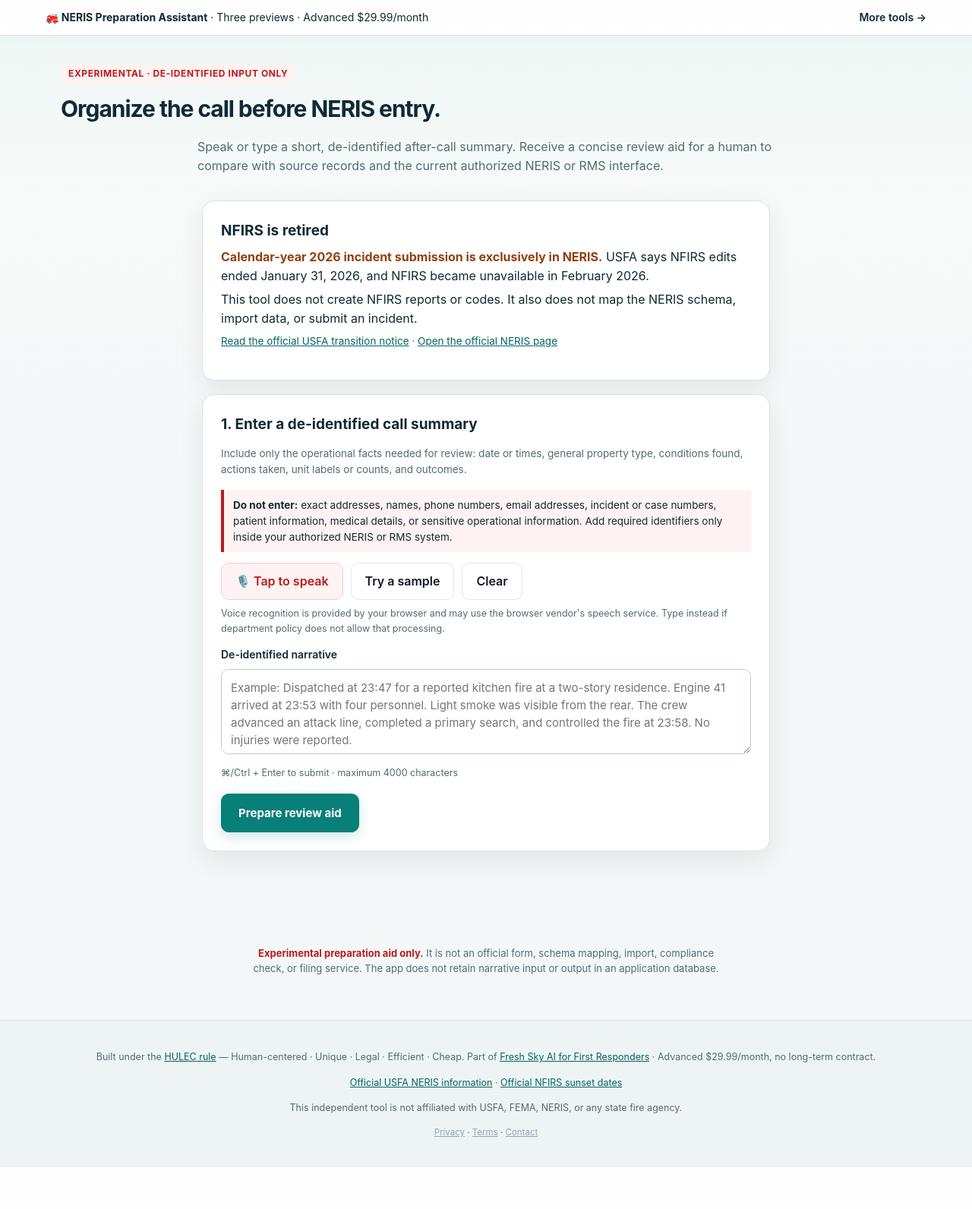
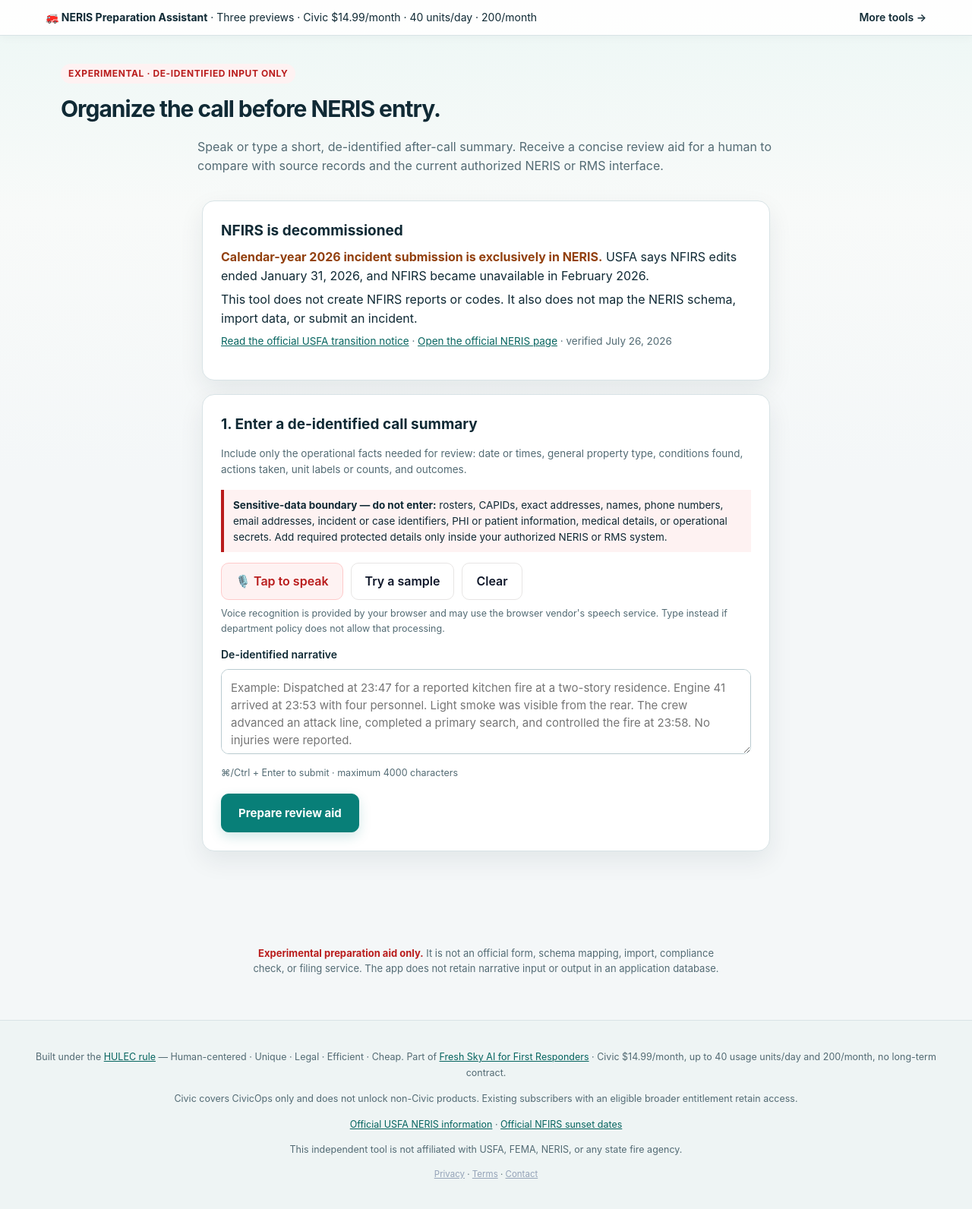
Before and after one commit to justfreshsky-jpg/NFIRSAssistant, a Flask app: page / in a window 1280 px wide. Shown: the whole page at 76% size. Before the commit the page ends 1537 px from the top, so only its background shows below. Run offline with Flask 3, Linux system fonts and the light colour scheme.

Commit message:
Align NERIS preparation Civic access and safety

```diff
--- a/app.py
+++ b/app.py
@@ -1,6 +1,6 @@
 """FreshSkyAI NERIS Preparation Assistant.
 
-The legacy NFIRS drafting feature is retired. Starting January 1, 2026,
+The legacy NFIRS drafting feature is decommissioned. Starting January 1, 2026,
 calendar-year 2026 incident submission is exclusively in NERIS, and NFIRS
 became unavailable in February 2026. This app now turns a de-identified
 after-call narrative into a plain-language review aid for a human completing
@@ -53,6 +53,9 @@
     primary_url=os.environ.get('APP_URL', 'https://nfirs.freshskyai.com'),
     community_mode=True,
     gate_all_post=True,
+    subscription_tier='civic',
+    subscription_amount_cents=1499,
+    workspace_id='civic',
 )
 install_hulec(app, slug='nfirs')
 install_security_headers(app)
@@ -420,7 +423,7 @@
     return (
         jsonify(
             error=(
-                "NFIRS draft generation is retired. Calendar-year 2026 incident "
+                "NFIRS draft generation is decommissioned. Calendar-year 2026 incident "
                 "submission is exclusively in NERIS. Use the de-identified "
                 "preparation endpoint instead."
             ),
@@ -503,9 +506,9 @@
 </head><body>
 <a href="/">← Back to NERIS Preparation Assistant</a>
 <h1>Privacy Policy — NERIS Preparation Assistant</h1>
-<p><em>Last updated 2026-07-16</em></p>
+<p><em>Last updated 2026-07-26</em></p>
 <h2>Use de-identified input only</h2>
-<p>Do not enter exact addresses, names, phone numbers, email addresses, incident or case numbers, patient information, medical details, or sensitive operational information. Add required identifiers only inside your department's authorized NERIS or RMS system.</p>
+<p>Do not enter rosters, CAPIDs, exact addresses, names, phone numbers, email addresses, incident or case identifiers, PHI or patient information, medical details, or operational secrets. Add required protected details only inside your department's authorized NERIS or RMS system.</p>
 <h2>What we process</h2>
 <p>The de-identified narrative you submit is sent to FreshSkyAI's privacy-restricted AI provider chain to create the review aid. A pre-provider filter rejects likely personal identifiers. The app uses a minimal email-based subscription record and does not save narratives or results to an application database.</p>
 <h2>Optional browser voice recognition</h2>
@@ -528,15 +531,15 @@
 </head><body>
 <a href="/">← Back to NERIS Preparation Assistant</a>
 <h1>Terms of Use — NERIS Preparation Assistant</h1>
-<p><em>Last updated 2026-07-16</em></p>
+<p><em>Last updated 2026-07-26</em></p>
 <h2>Experimental preparation aid</h2>
-<p>This paid tool organizes a de-identified after-call narrative for human review. It is not a NERIS form, schema mapping, import file, compliance check, filing service, or official incident report.</p>
-<h2>NFIRS is retired</h2>
+<p>This paid CivicOps tool organizes a de-identified after-call narrative for human review. It is not a NERIS form, schema mapping, import file, compliance check, filing service, or official incident report. Three previews are included; Civic costs $14.99/month with up to 40 usage units per day and 200 per month. Civic covers CivicOps only and does not unlock non-Civic workspaces. Existing subscribers with an eligible broader entitlement retain access.</p>
+<h2>NFIRS is decommissioned</h2>
 <p>The tool does not generate NFIRS reports or codes. USFA states that calendar-year 2026 incident submission is exclusively in NERIS, NFIRS edits ended January 31, 2026, and NFIRS became unavailable in February 2026. See the <a href="{USFA_NFIRS_SUNSET_URL}">official transition notice</a>.</p>
 <h2>Human verification required</h2>
 <p>AI output may be incomplete or wrong. An authorized human must verify every item against source records, the current NERIS or RMS interface, department policy, and applicable law before using it.</p>
 <h2>Prohibited input</h2>
-<p>Do not submit PII, PHI, patient-care information, exact addresses, incident identifiers, classified information, or sensitive operational details.</p>
+<p>Do not submit rosters, CAPIDs, PII, PHI or patient-care information, exact addresses, incident or case identifiers, classified information, or operational secrets.</p>
 <h2>No affiliation or warranty</h2>
 <p>FreshSkyAI is not affiliated with USFA, FEMA, NERIS, or any state fire agency. The tool is provided "as is" without warranty, and Fresh Sky LLC disclaims liability for use or misuse of its output.</p>
 <h2>Contact</h2>
--- a/requirements.txt
+++ b/requirements.txt
@@ -3,4 +3,4 @@
 gunicorn==23.0.0
 requests==2.34.2
 urllib3==2.7.0
-freshsky-common @ git+https://github.com/justfreshsky-jpg/freshsky-common.git@587c4381f5976e66341fca42ca130a29528587bb
+freshsky-common @ git+https://github.com/justfreshsky-jpg/freshsky-common.git@05fe2d0a11fd81ee82f16f6270fc061b0fc15b37
--- a/templates/index.html
+++ b/templates/index.html
@@ -149,7 +149,7 @@
 </head>
 <body>
   <div class="topbar">
-    <span><strong>🚒 NERIS Preparation Assistant</strong> &middot; Three previews · Advanced $29.99/month</span>
+    <span><strong>🚒 NERIS Preparation Assistant</strong> &middot; Three previews · Civic $14.99/month · 40 units/day · 200/month</span>
     <a href="https://firstresponder.freshskyai.com/" target="_blank" rel="noopener">More tools →</a>
   </div>
 
@@ -161,16 +161,16 @@
 
   <main>
     <section class="card transition" aria-labelledby="transition-title">
-      <h2 id="transition-title">NFIRS is retired</h2>
+      <h2 id="transition-title">NFIRS is decommissioned</h2>
       <p><strong>Calendar-year 2026 incident submission is exclusively in NERIS.</strong> USFA says NFIRS edits ended January 31, 2026, and NFIRS became unavailable in February 2026.</p>
       <p>This tool does not create NFIRS reports or codes. It also does not map the NERIS schema, import data, or submit an incident.</p>
-      <p class="sub"><a href="https://www.usfa.fema.gov/nfirs/sunset/" target="_blank" rel="noopener">Read the official USFA transition notice</a> · <a href="https://www.usfa.fema.gov/nfirs/neris/" target="_blank" rel="noopener">Open the official NERIS page</a></p>
+      <p class="sub"><a href="https://www.usfa.fema.gov/nfirs/sunset/" target="_blank" rel="noopener">Read the official USFA transition notice</a> · <a href="https://www.usfa.fema.gov/nfirs/neris/" target="_blank" rel="noopener">Open the official NERIS page</a> · verified July 26, 2026</p>
     </section>
 
     <div class="card input-card">
       <h2>1. Enter a de-identified call summary</h2>
       <p class="sub">Include only the operational facts needed for review: date or times, general property type, conditions found, actions taken, unit labels or counts, and outcomes.</p>
-      <div class="privacy-note"><strong>Do not enter:</strong> exact addresses, names, phone numbers, email addresses, incident or case numbers, patient information, medical details, or sensitive operational information. Add required identifiers only inside your authorized NERIS or RMS system.</div>
+      <div class="privacy-note"><strong>Sensitive-data boundary — do not enter:</strong> rosters, CAPIDs, exact addresses, names, phone numbers, email addresses, incident or case identifiers, PHI or patient information, medical details, or operational secrets. Add required protected details only inside your authorized NERIS or RMS system.</div>
 
       <div class="row">
         <button class="mic" id="micBtn" type="button" aria-label="Record voice">🎙️ <span id="micLabel">Tap to speak</span></button>
@@ -205,7 +205,8 @@
   </div>
 
   <footer>
-    <p>Built under the <a href="https://www.freshskyai.com/#hulec" target="_blank" rel="noopener">HULEC rule</a> — Human-centered · Unique · Legal · Efficient · Cheap. Part of <a href="https://firstresponder.freshskyai.com/" target="_blank" rel="noopener">Fresh Sky AI for First Responders</a> · Advanced $29.99/month, no long-term contract.</p>
+    <p>Built under the <a href="https://www.freshskyai.com/#hulec" target="_blank" rel="noopener">HULEC rule</a> — Human-centered · Unique · Legal · Efficient · Cheap. Part of <a href="https://firstresponder.freshskyai.com/" target="_blank" rel="noopener">Fresh Sky AI for First Responders</a> · Civic $14.99/month, up to 40 usage units/day and 200/month, no long-term contract.</p>
+    <p>Civic covers CivicOps only and does not unlock non-Civic products. Existing subscribers with an eligible broader entitlement retain access.</p>
     <p><a href="https://www.usfa.fema.gov/nfirs/neris/" target="_blank" rel="noopener">Official USFA NERIS information</a> · <a href="https://www.usfa.fema.gov/nfirs/sunset/" target="_blank" rel="noopener">Official NFIRS sunset dates</a></p>
     <p>This independent tool is not affiliated with USFA, FEMA, NERIS, or any state fire agency.</p>
       <p style="margin-top:8px;font-size:11.5px;"><a href="/privacy" style="color:#94a3b8;text-decoration:underline;">Privacy</a> · <a href="/terms" style="color:#94a3b8;text-decoration:underline;">Terms</a> · <a href="https://www.freshskyai.com/contact" target="_blank" rel="noopener" style="color:#94a3b8;text-decoration:underline;">Contact</a></p>
```
Also changed, not shown: tests/test_app.py (+29 -2 lines), .github/workflows/deploy.yml, README.md.
